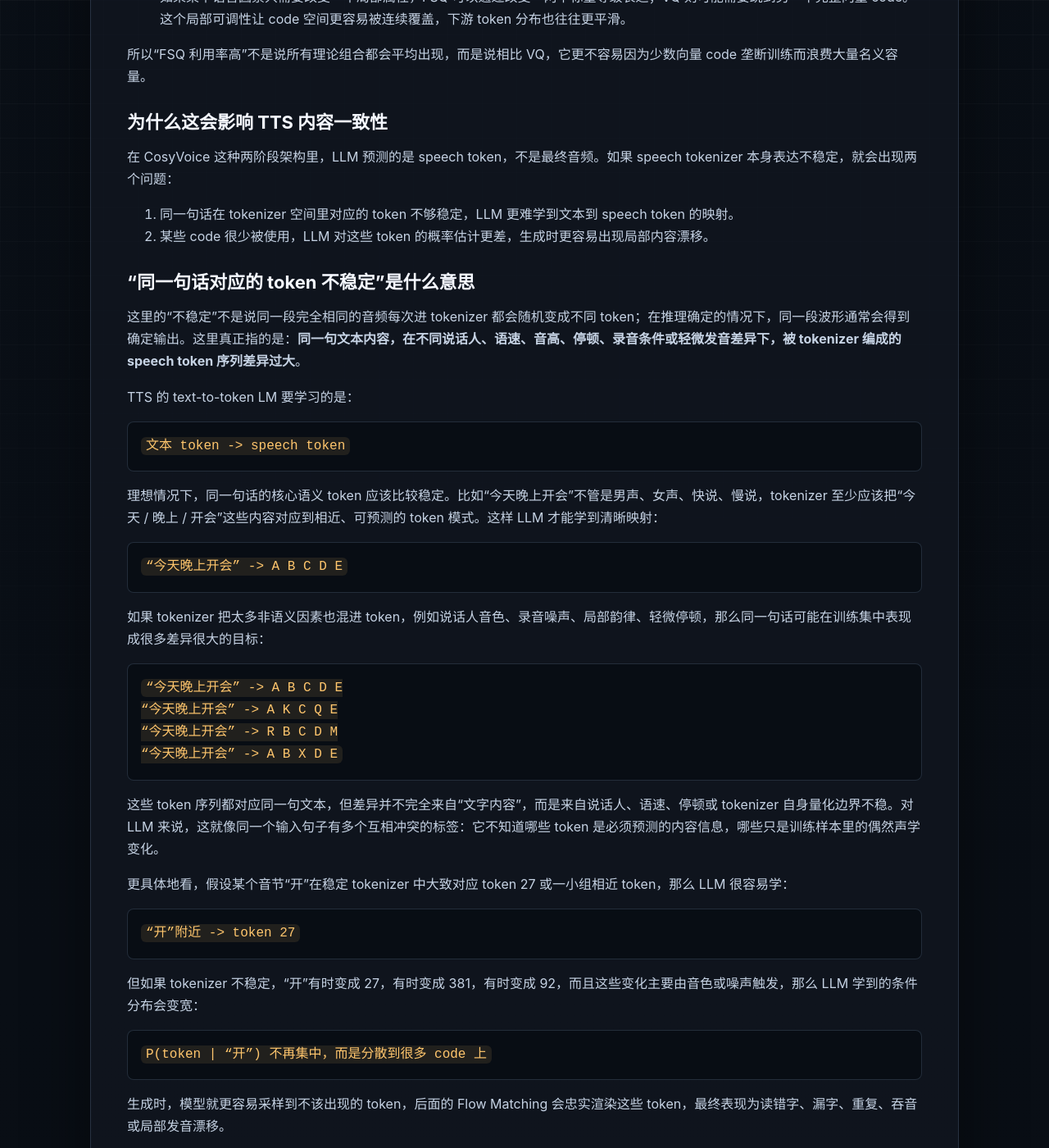
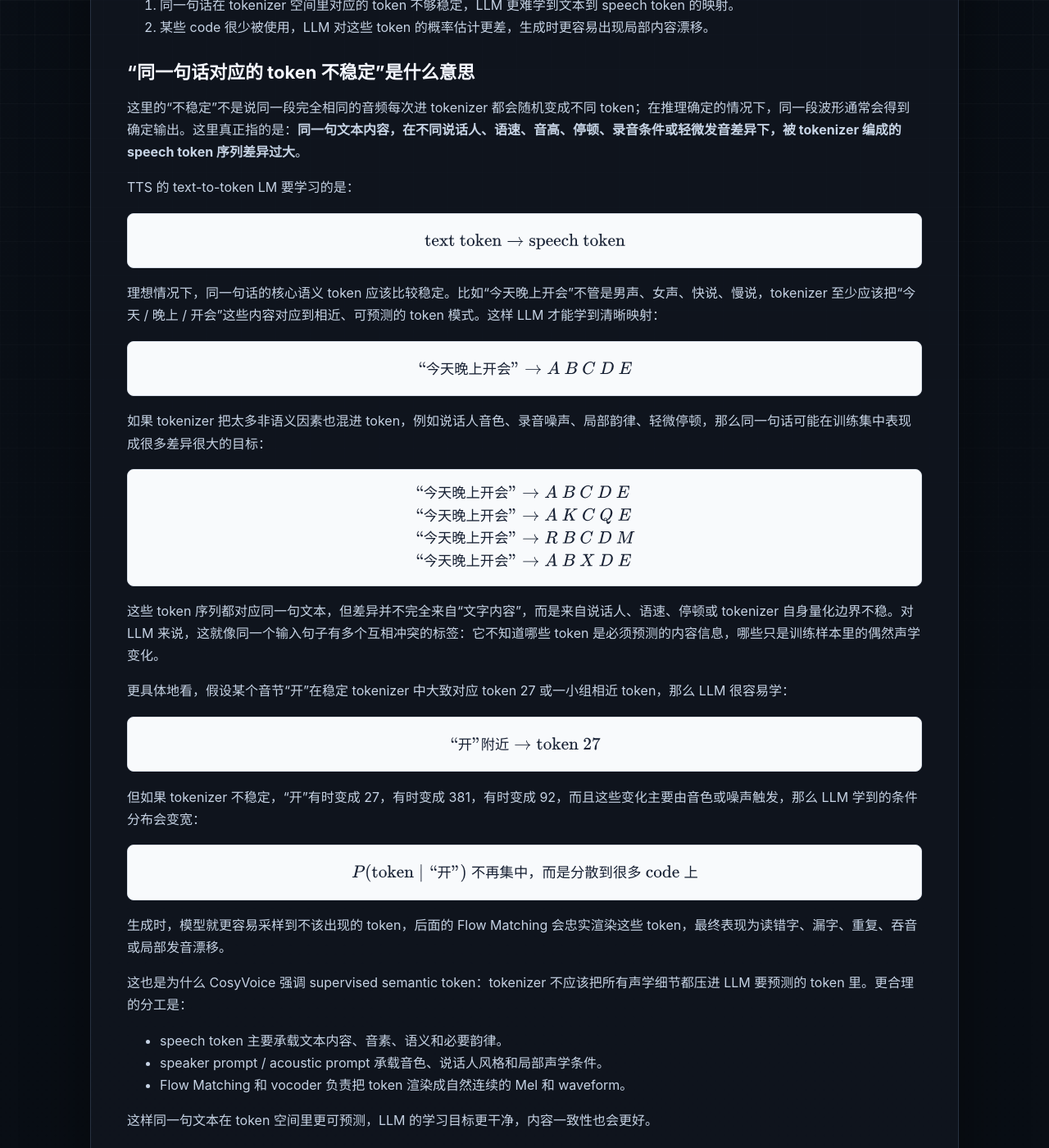
Before and after one commit to abnerwang/Learning-AI, a Jekyll site: the page built from docs/TTS/CosyVoice-Notes/prerequisites.md, in a window 1280 px wide and 1400 px high, scrolled down 14264 px. Shown: the whole window at 82% size. Built offline with Jekyll 4.4.1, drawn with Linux system fonts in a browser that asks for light colours; some of the changed text lies outside the part shown.

Commit message:
Improve math and code block rendering

```diff
--- a/docs/TTS/CosyVoice-Notes/prerequisites.md
+++ b/docs/TTS/CosyVoice-Notes/prerequisites.md
@@ -96,17 +96,25 @@ layout: default
 
 假设 encoder 对某一帧语音输出连续向量：
 
-    z_e(x) = [0.31, -0.72, 1.08]
+$$
+z_e(x) = [0.31, -0.72, 1.08]
+$$
 
 VQ 维护一张可学习 codebook：
 
-    E = {e_1, e_2, ..., e_K}
+$$
+E = \{e_1, e_2, \ldots, e_K\}
+$$
 
 每个 e_k 都是一个和 z_e 维度相同的向量。量化时做最近邻查找：
 
-    k* = argmin_k ||z_e(x) - e_k||_2
-    z_q(x) = e_{k*}
-    token id = k*
+$$
+\begin{aligned}
+k^* &= \arg\min_k \lVert z_e(x) - e_k \rVert_2, \\
+z_q(x) &= e_{k^*}, \\
+\text{token id} &= k^*.
+\end{aligned}
+$$
 
 所以 VQ 的离散 code 本质上是 codebook 里的行号。下游 LLM 看到的是 k* 这个整数 token，而后面的 decoder / Flow / vocoder 看到的通常是对应的量化向量 z_q。
 
@@ -252,7 +270,9 @@ FSQ 的核心思想是：不要维护一个“需要训练的向量词典”，
 
 假设 tokenizer encoder 输出一个 4 维向量：
 
-    z = [0.73, -0.12, 1.41, 0.08]
+$$
+z = [0.73, -0.12, 1.41, 0.08]
+$$
 
 如果每个维度允许落到 4 个等级，例如 {-1, 0, 1, 2}，那么 FSQ 会分别处理每一维：
 
@@ -263,13 +283,17 @@ FSQ 的核心思想是：不要维护一个“需要训练的向量词典”，
 
 最后得到一个离散组合，例如：
 
-    FSQ code = [1, 0, 2, 0]
+$$
+\text{FSQ code} = [1, 0, 2, 0]
+$$
 
 这个组合可以再被映射成一个 token id，交给后面的 LLM 预测。关键点是：FSQ 的 code 空间来自“多个标量等级的笛卡尔积”，而不是来自一张显式学习出来的 codebook。
 
 更一般地说，如果有 d 个标量维度，每个维度分别有 L_1, L_2, ..., L_d 个等级，那么理论 code 数量是：
 
-    总 code 数 = L_1 x L_2 x ... x L_d
+$$
+\text{总 code 数} = L_1 \times L_2 \times \cdots \times L_d
+$$
 
 这就是 FSQ 的“组合式容量”。它不是提前训练出 N 个向量让模型去抢，而是让每个维度各自表达一部分信息，再组合成完整 token。
 
@@ -279,27 +303,39 @@ FSQ 的核心思想是：不要维护一个“需要训练的向量词典”，
 
 假设 4 个维度的等级数分别是：
 
-    levels = [4, 4, 4, 4]
+$$
+\text{levels} = [4, 4, 4, 4]
+$$
 
 每个维度的量化结果先转成从 0 开始的整数：
 
-    q = [1, 0, 2, 0]
+$$
+q = [1, 0, 2, 0]
+$$
 
 那么 token id 可以这样算：
 
-    id = q_1
-       + q_2 * L_1
-       + q_3 * L_1 * L_2
-       + q_4 * L_1 * L_2 * L_3
+$$
+\text{id}
+= q_1
++ q_2 L_1
++ q_3 L_1 L_2
++ q_4 L_1 L_2 L_3
+$$
 
 代入例子：
 
-    id = 1 + 0 * 4 + 2 * 4 * 4 + 0 * 4 * 4 * 4
-       = 33
+$$
+\text{id}
+= 1 + 0 \times 4 + 2 \times 4 \times 4 + 0 \times 4 \times 4 \times 4
+= 33
+$$
 
 如果 levels = [8, 5, 5, 5]，理论 code 数就是：
 
-    8 * 5 * 5 * 5 = 1000
+$$
+8 \times 5 \times 5 \times 5 = 1000
+$$
 
 此时一个 code 不再是 codebook 里某个被学习出来的向量，而是一个由多个标量等级共同确定的离散坐标。需要恢复多维 code 时，也可以用取模和整除把 id 解回 q。
 
@@ -313,8 +349,12 @@ FSQ 的前向通常包含三步：
 
 核心不可导点是 round。FSQ 通常也用 STE：
 
-    q = round(z)
-    q_st = z + stop_gradient(q - z)
+$$
+\begin{aligned}
+q &= \operatorname{round}(z), \\
+q^{\mathrm{st}} &= z + \operatorname{stop\_gradient}(q - z).
+\end{aligned}
+$$
 
 前向时 q_st 等于离散后的 q；反向时梯度近似按恒等函数传给 z。也就是说，FSQ 和 VQ 一样都不是对离散选择求真实梯度，而是用“前向离散、反向直通”的估计。
 
@@ -447,28 +487,41 @@ token_id = 3 * 1 + 2 * 8 + 4 * 40 + 1 * 200
 
 TTS 的 text-to-token LM 要学习的是：
 
-    文本 token -> speech token
+$$
+\text{text token} \rightarrow \text{speech token}
+$$
 
 理想情况下，同一句话的核心语义 token 应该比较稳定。比如“今天晚上开会”不管是男声、女声、快说、慢说，tokenizer 至少应该把“今天 / 晚上 / 开会”这些内容对应到相近、可预测的 token 模式。这样 LLM 才能学到清晰映射：
 
-    “今天晚上开会” -> A B C D E
+$$
+\text{“今天晚上开会”} \rightarrow A\ B\ C\ D\ E
+$$
 
 如果 tokenizer 把太多非语义因素也混进 token，例如说话人音色、录音噪声、局部韵律、轻微停顿，那么同一句话可能在训练集中表现成很多差异很大的目标：
 
-    “今天晚上开会” -> A B C D E
-    “今天晚上开会” -> A K C Q E
-    “今天晚上开会” -> R B C D M
-    “今天晚上开会” -> A B X D E
+$$
+\begin{aligned}
+\text{“今天晚上开会”} &\rightarrow A\ B\ C\ D\ E \\
+\text{“今天晚上开会”} &\rightarrow A\ K\ C\ Q\ E \\
+\text{“今天晚上开会”} &\rightarrow R\ B\ C\ D\ M \\
+\text{“今天晚上开会”} &\rightarrow A\ B\ X\ D\ E
+\end{aligned}
+$$
 
 这些 token 序列都对应同一句文本，但差异并不完全来自“文字内容”，而是来自说话人、语速、停顿或 tokenizer 自身量化边界不稳。对 LLM 来说，这就像同一个输入句子有多个互相冲突的标签：它不知道哪些 token 是必须预测的内容信息，哪些只是训练样本里的偶然声学变化。
 
 更具体地看，假设某个音节“开”在稳定 tokenizer 中大致对应 token 27 或一小组相近 token，那么 LLM 很容易学：
 
-    “开”附近 -> token 27
+$$
+\text{“开”附近} \rightarrow \text{token } 27
+$$
 
 但如果 tokenizer 不稳定，“开”有时变成 27，有时变成 381，有时变成 92，而且这些变化主要由音色或噪声触发，那么 LLM 学到的条件分布会变宽：
 
-    P(token | “开”) 不再集中，而是分散到很多 code 上
+$$
+P(\text{token}\mid\text{“开”})
+\text{ 不再集中，而是分散到很多 code 上}
+$$
 
 生成时，模型就更容易采样到不该出现的 token，后面的 Flow Matching 会忠实渲染这些 token，最终表现为读错字、漏字、重复、吞音或局部发音漂移。
 
--- a/docs/TTS/CosyVoice-Notes/styles.css
+++ b/docs/TTS/CosyVoice-Notes/styles.css
@@ -169,15 +169,49 @@ input[type="range"] { width: 100%; accent-color: var(--cyan); }
 .doc-card code {
   padding: 2px 6px;
   border-radius: 6px;
-  color: var(--amber);
-  background: rgba(255,198,109,0.1);
+  color: #9a3412;
+  background: #fff7ed;
 }
 .doc-card pre {
   overflow-x: auto;
-  padding: 16px;
-  border: 1px solid var(--line);
+  padding: 18px 20px;
+  border: 1px solid #d7dee8;
   border-radius: 8px;
-  background: #080d14;
+  color: #172033;
+  background: #f8fafc;
+  box-shadow: inset 0 1px 0 rgba(255,255,255,0.9);
+}
+.doc-card .highlight {
+  border-radius: 8px;
+  background: #f8fafc;
+}
+.doc-card .highlight pre {
+  margin: 0;
+}
+.doc-card pre code {
+  display: block;
+  padding: 0;
+  color: inherit;
+  background: transparent;
+  font-size: 14px;
+  line-height: 1.68;
+  tab-size: 4;
+}
+.doc-card mjx-container[display="true"] {
+  display: block;
+  overflow-x: auto;
+  margin: 18px 0;
+  padding: 18px 20px;
+  border: 1px solid #d7dee8;
+  border-radius: 8px;
+  color: #172033;
+  background: #f8fafc;
+  box-shadow: inset 0 1px 0 rgba(255,255,255,0.9);
+  font-size: 1.08em;
+}
+.doc-card mjx-container:not([display="true"]) {
+  color: #f6d58b;
+  font-size: 1.02em;
 }
 .doc-card img {
   margin: 24px auto;
--- a/docs/_layouts/default.html
+++ b/docs/_layouts/default.html
@@ -5,6 +5,16 @@
   <meta name="viewport" content="width=device-width, initial-scale=1">
   <title>{{ page.title | default: site.title }}</title>
   <link rel="stylesheet" href="{{ '/TTS/CosyVoice-Notes/styles.css' | relative_url }}">
+  <script>
+    window.MathJax = {
+      tex: {
+        inlineMath: [['$', '$'], ['\\(', '\\)']],
+        displayMath: [['$$', '$$'], ['\\[', '\\]']]
+      },
+      svg: { fontCache: 'global' }
+    };
+  </script>
+  <script defer src="https://cdn.jsdelivr.net/npm/mathjax@3/es5/tex-svg.js"></script>
 </head>
 <body>
   <div class="site-shell">
```
Also changed, not shown: other parts of docs/TTS/CosyVoice-Notes/prerequisites.md (+15 -5 lines).
